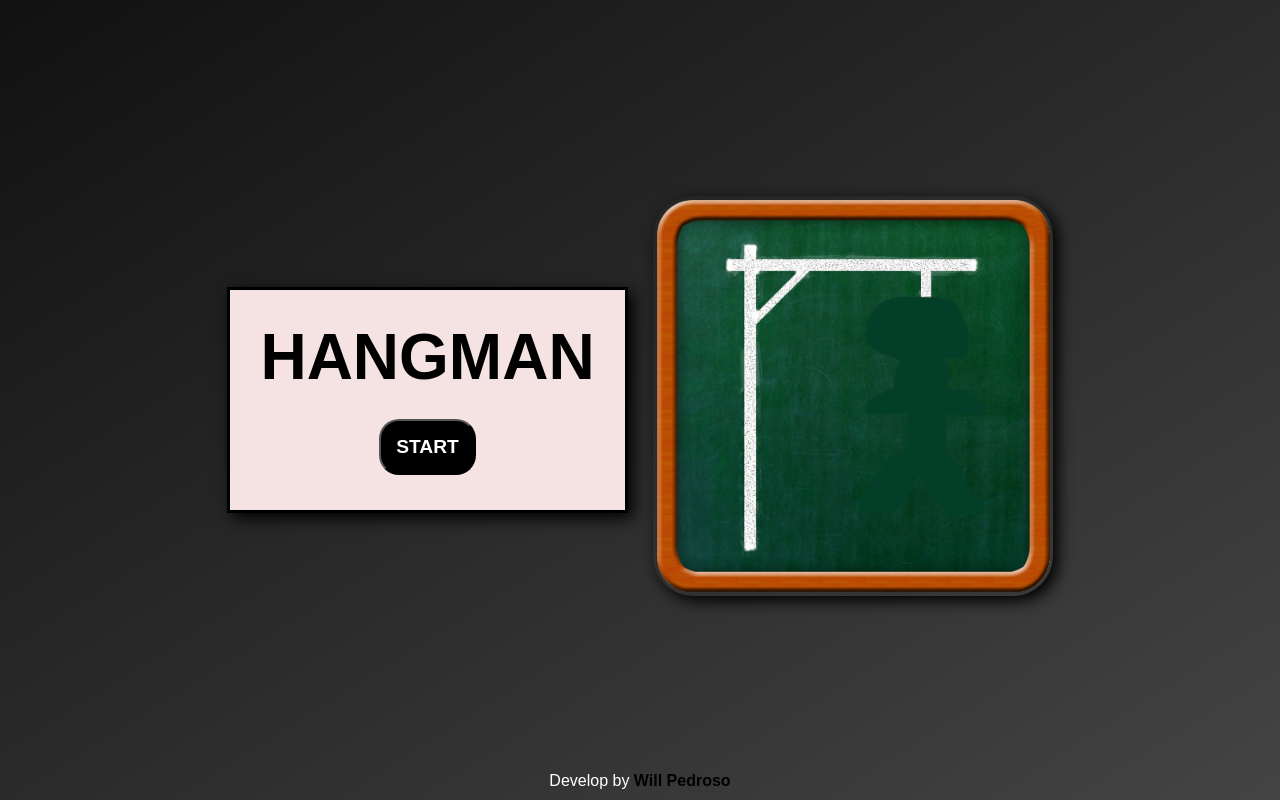
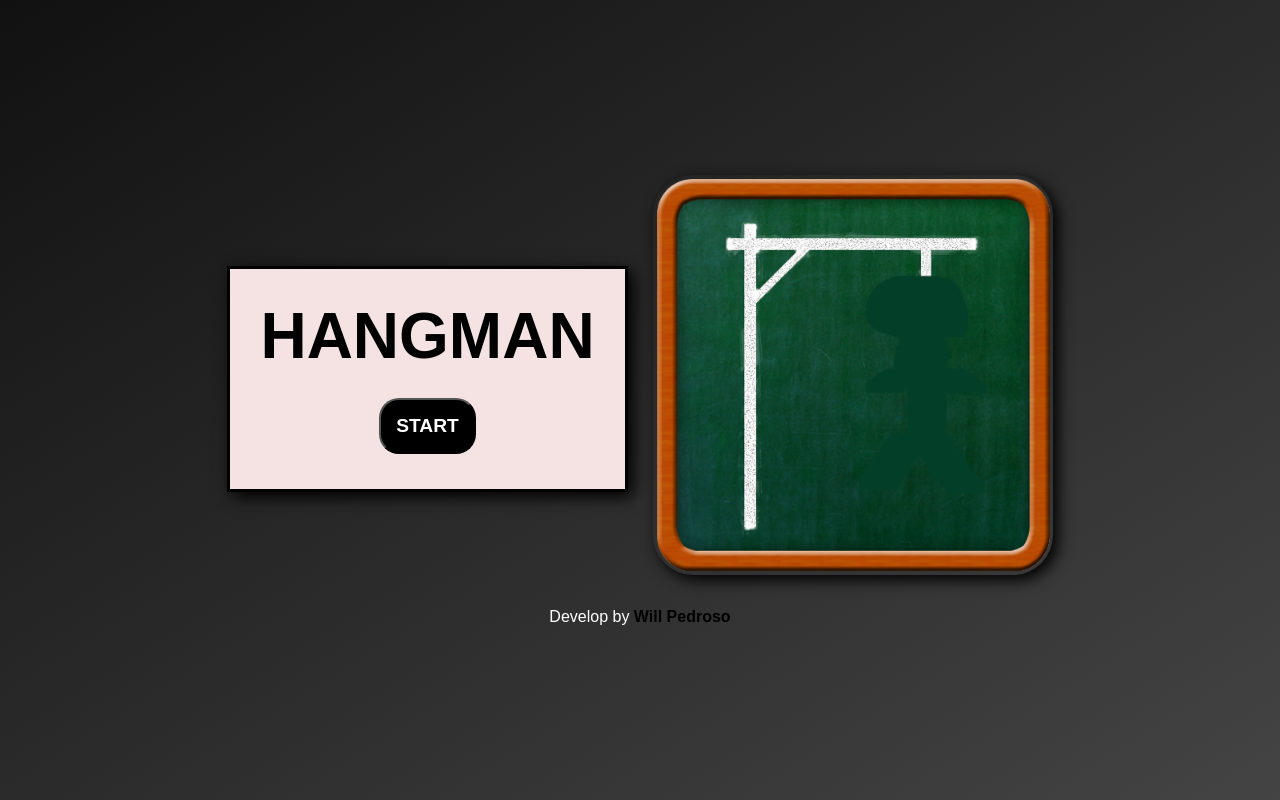
Before and after one commit to willypedroso/hangman-game, a plain HTML site: page index.html in a window 1280 px wide. Drawn offline with Linux system fonts and the light colour scheme; a web font is replaced by a local one.

Commit message:
set footer style

```diff
--- a/index.html
+++ b/index.html
@@ -8,19 +8,17 @@
     <link rel="stylesheet" href="style.css">
 </head>
 <body>
+    <div id="mainScreen">
         <main id="main">
             <h1 id="gameTitle">HANGMAN</h1>
             <input type="button" value="START" id="btnStart" onclick="start()">
-
             <div id="guess">
                 <p style="font-size: 1.2rem;">Guess a letter:</p>
                 <input type="text" id="guessLetter" maxlength="1">
                 <input type="button" id="guessBtn" value="GUESS" onclick="guess()">
             </div>
-
             <div id="tip">Tip here</div>
             <div id="res"></div>
-
             <div id="mistakes">Wrong letters:</div>
             <div id="wrongLetters"></div>
         </main>
@@ -32,6 +30,7 @@
         <div id="hangman">
             <img id="hangmanImage" src="./images/hangman-0-errors.png" alt="The Hangman">
         </div>
+    </div>
     <footer>
         <p>Develop by <a href="https://github.com/willypedroso" target="_blank" rel="noreferrer noopener">Will Pedroso</a></p>
     </footer>
--- a/style.css
+++ b/style.css
@@ -7,6 +7,7 @@
 
 body {
     display: flex;
+    flex-direction: column;
     justify-content: center;
     align-items: center;
     flex-wrap: wrap;
@@ -17,6 +18,14 @@ body {
     background-attachment: fixed;
     font-family: 'Sono', sans-serif;
     font-size: 2rem;
+}
+
+#mainScreen {
+    display: flex;
+    justify-content: center;
+    align-items: center;
+    flex-wrap: wrap;
+    gap: 25px;
 }
 
 h1 {
@@ -136,7 +145,6 @@ input {
 }
 
 footer {
-    position: fixed;
     bottom: 10px;
     text-align: center;
     font-size: 1rem;
```
Lines whose indentation alone changed are shown as unchanged.
